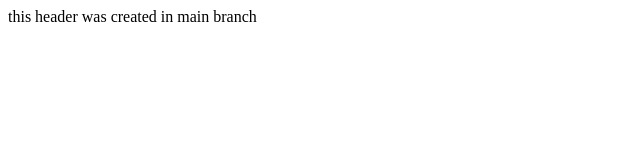
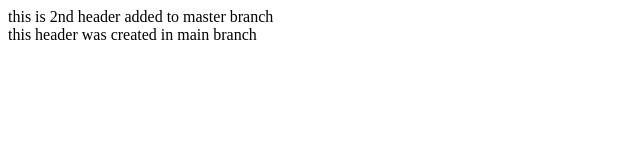
Before and after one commit to ThatEcommerceGuy/git-course, a plain HTML site: page index.html in a window 1280 px wide. Shown: the whole page, without its empty margins (0-640 px from the left). Drawn offline with Linux system fonts and the light colour scheme.

Commit message:
added 2nd header to the master branch

```diff
--- a/index.html
+++ b/index.html
@@ -7,6 +7,7 @@
     <title>git-course</title>
   </head>
   <body>
+    <header>this is 2nd header added to master branch</header>
     <header>this header was created in main branch</header>
   </body>
 </html>
```
